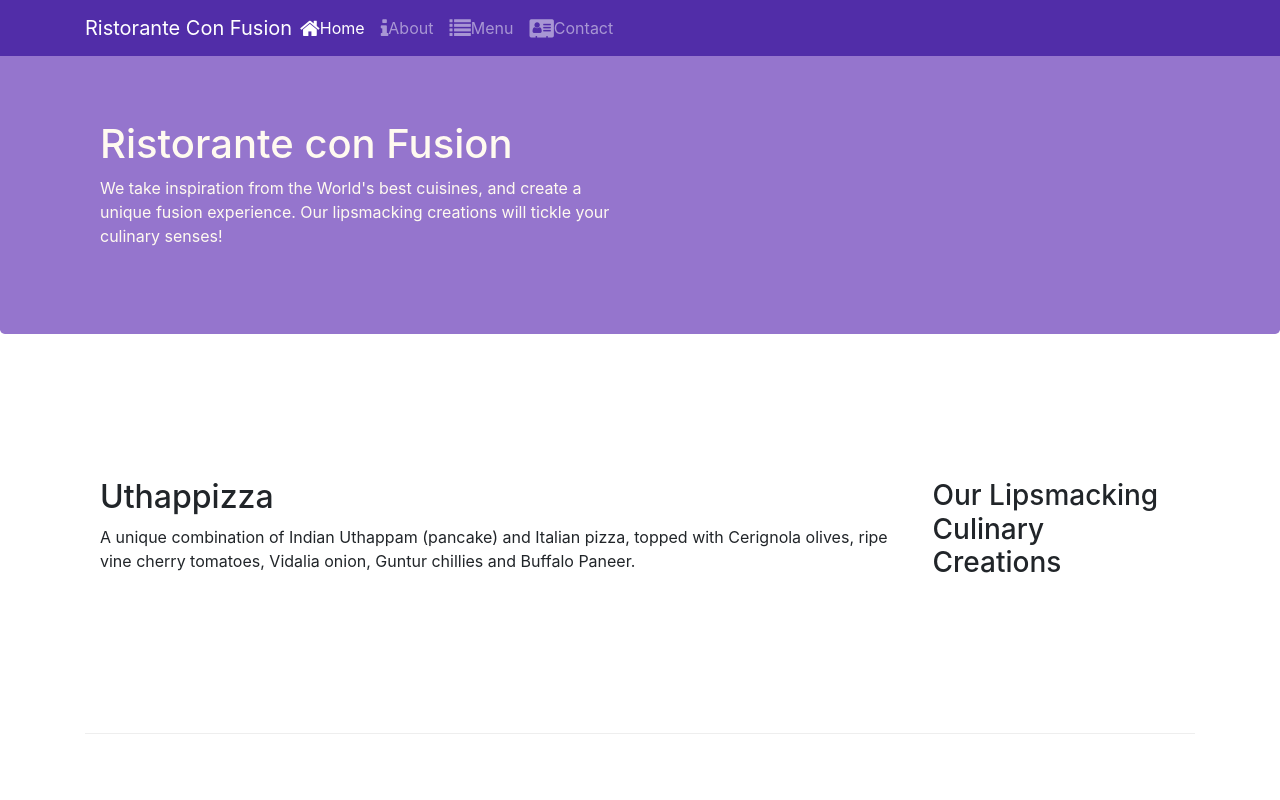
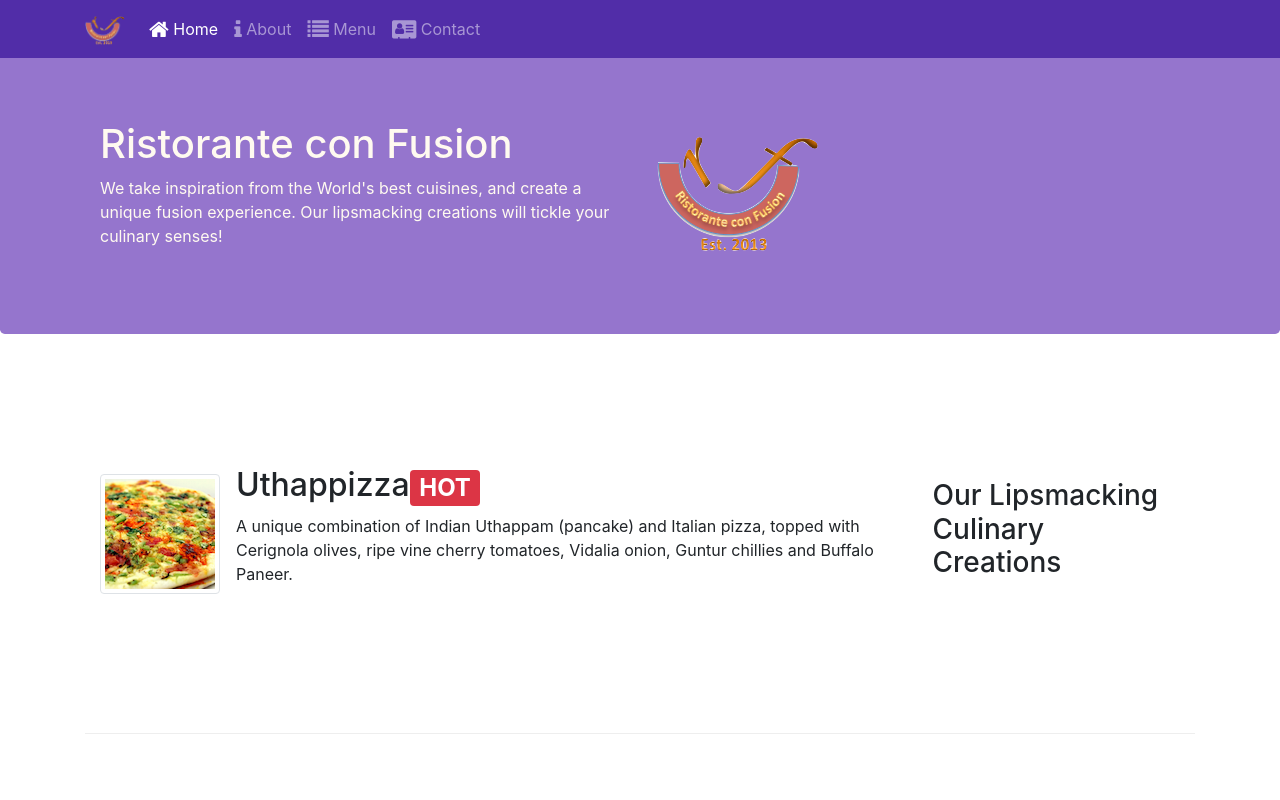
Before and after one commit to ineelshah/FrontEnd-WebUI-Frameworks-CourseFront-End-Web-UI-Frameworks-and-Tools-Bootstrap-4-Coursera, a website: page index.html in a window 1280 px wide. Shown: the top 800 px of the page. Drawn offline with nearby package versions, Linux system fonts and the light colour scheme.

Commit message:
Images and Media Added

```diff
--- a/index.html
+++ b/index.html
@@ -22,13 +22,13 @@
             <button class="navbar-toggler" type="button" data-toggle="collapse" data-target='#Navbar'>
                 <span class="navbar-toggler-icon"></span>
             </button>
-            <a class="navbar-brand mr-auto" href="#">Ristorante Con Fusion</a>
+            <a class="navbar-brand" href="#"><img src = "img/logo.png" height = "30" width = "40"></a>
             <div class="collapse navbar-collapse" id = 'Navbar'>
                 <ul class = "navbar-nav mr-auto">
-                    <li class = "nav-item active"><a class="nav-link" href="#"><span class="fa fa-home fa-lg"></span>Home</a></li>
-                    <li class = "nav-item"><a class="nav-link" href="./aboutus.html"><span class="fa fa-info fa-lg"></span>About</a></li>
-                    <li class = "nav-item"><a class="nav-link" href="#"><span class="fa fa-list fa-lg"></span>Menu</a></li>
-                    <li class = "nav-item"><a class="nav-link" href="./contactus.html"><span class="fa fa-address-card fa-lg"></span>Contact</a></li>
+                    <li class = "nav-item active"><a class="nav-link" href="#"><span class="fa fa-home fa-lg"></span> Home</a></li>
+                    <li class = "nav-item"><a class="nav-link" href="./aboutus.html"><span class="fa fa-info fa-lg"></span> About</a></li>
+                    <li class = "nav-item"><a class="nav-link" href="#"><span class="fa fa-list fa-lg"></span> Menu</a></li>
+                    <li class = "nav-item"><a class="nav-link" href="./contactus.html"><span class="fa fa-address-card fa-lg"></span> Contact</a></li>
                 </ul>
             </div>
         </div>
@@ -41,7 +41,8 @@
                     <h1>Ristorante con Fusion</h1>
                     <p>We take inspiration from the World's best cuisines, and create a unique fusion experience. Our lipsmacking creations will tickle your culinary senses!</p>
                 </div>
-                <div class = "col-12 col-sm">
+                <div class = "col-12 col-sm align-self-center">
+                    <img src = "img/logo.png" class = "img-fluid">
                 </div>
             </div>
         </div>
@@ -55,8 +56,16 @@
                 <h3>Our Lipsmacking Culinary Creations</h3>
             </div>
             <div class="col col-sm order-sm-first col-md">
-                <h2>Uthappizza</h2>
-                <p>A unique combination of Indian Uthappam (pancake) and Italian pizza, topped with Cerignola olives, ripe vine cherry tomatoes, Vidalia onion, Guntur chillies and Buffalo Paneer.</p>
+                <div class = "media">
+                    <img class = "d-flex mr-3 img-thumbnail align-self-center"
+                         src = "img/uthappizza.png" alt = "uthappizza">
+                    <div class = "media-body">
+                        <h2>Uthappizza<span class = "badge badge-danger">HOT</h2>
+                        <p>A unique combination of Indian Uthappam (pancake) and Italian pizza, topped with Cerignola olives, ripe vine cherry tomatoes, Vidalia onion, Guntur chillies and Buffalo Paneer.</p>
+                    </div>
+
+                </div>
+
             </div>
         </div>
 
@@ -76,9 +85,16 @@
                 <h3>Meet our Culinary Specialists</h3>
             </div>
             <div class="col col-sm order-sm-first col-md">
-                <h2>Alberto Somayya</h2>
-                <h4>Executive Chef</h4>
-                <p>Award winning three-star Michelin chef with wide International experience having worked closely with whos-who in the culinary world, he specializes in creating mouthwatering Indo-Italian fusion experiences. </p>
+                <div class = "media">
+                    <img class = "d-flex mr-3 img-thumbnail align-self-center" src = "img/alberto.png" alt = "alberto">
+
+                    <div class = "media-body">
+                        <h2>Alberto Somayya</h2>
+                        <h4>Executive Chef</h4>
+                        <p>Award winning three-star Michelin chef with wide International experience having worked closely with whos-who in the culinary world, he specializes in creating mouthwatering Indo-Italian fusion experiences. </p>
+                    </div>
+                </div>
+
             </div>
         </div>
     </div>
```
Also changed, not shown: aboutus.html (+15 -12 lines), contactus.html (+4 -3 lines).
